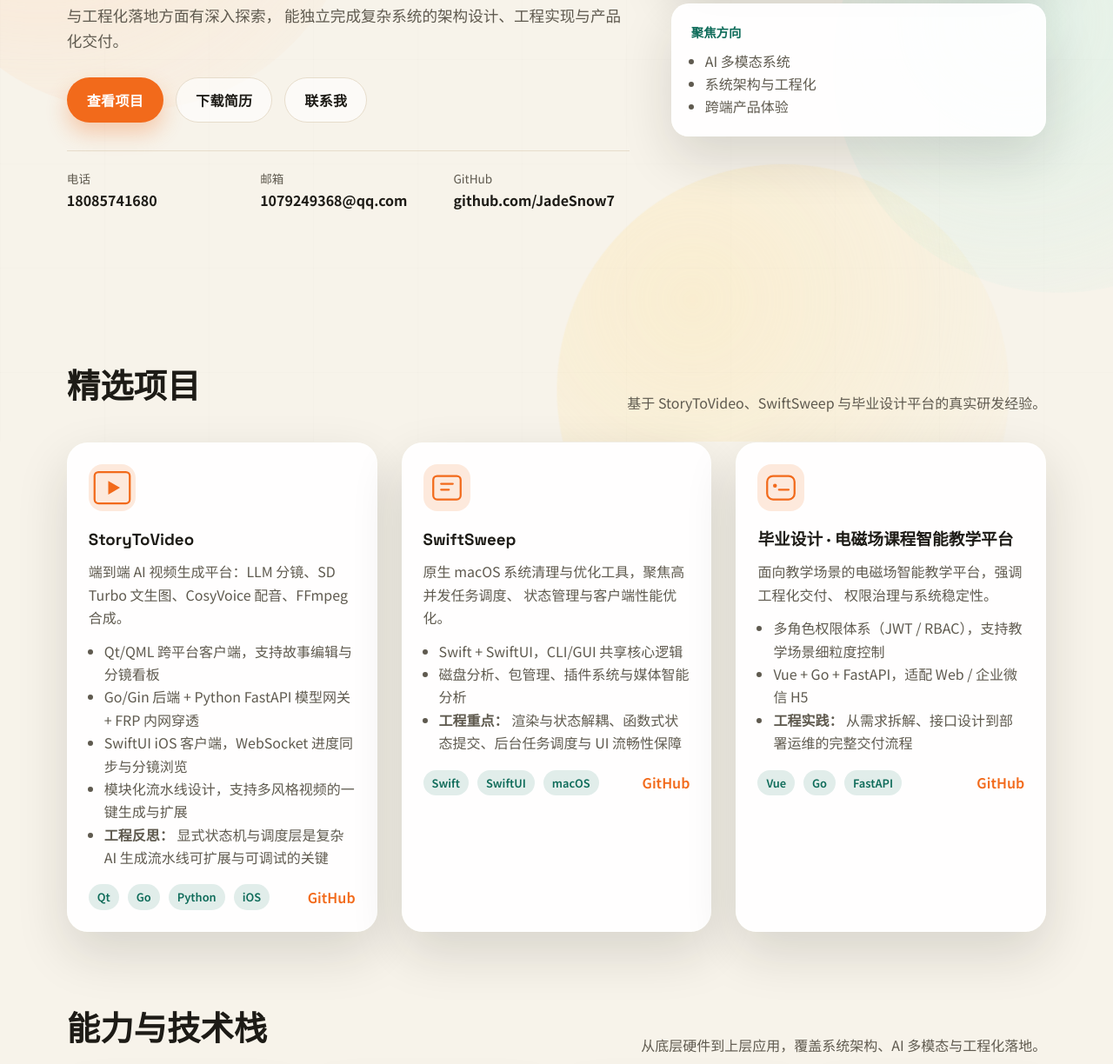
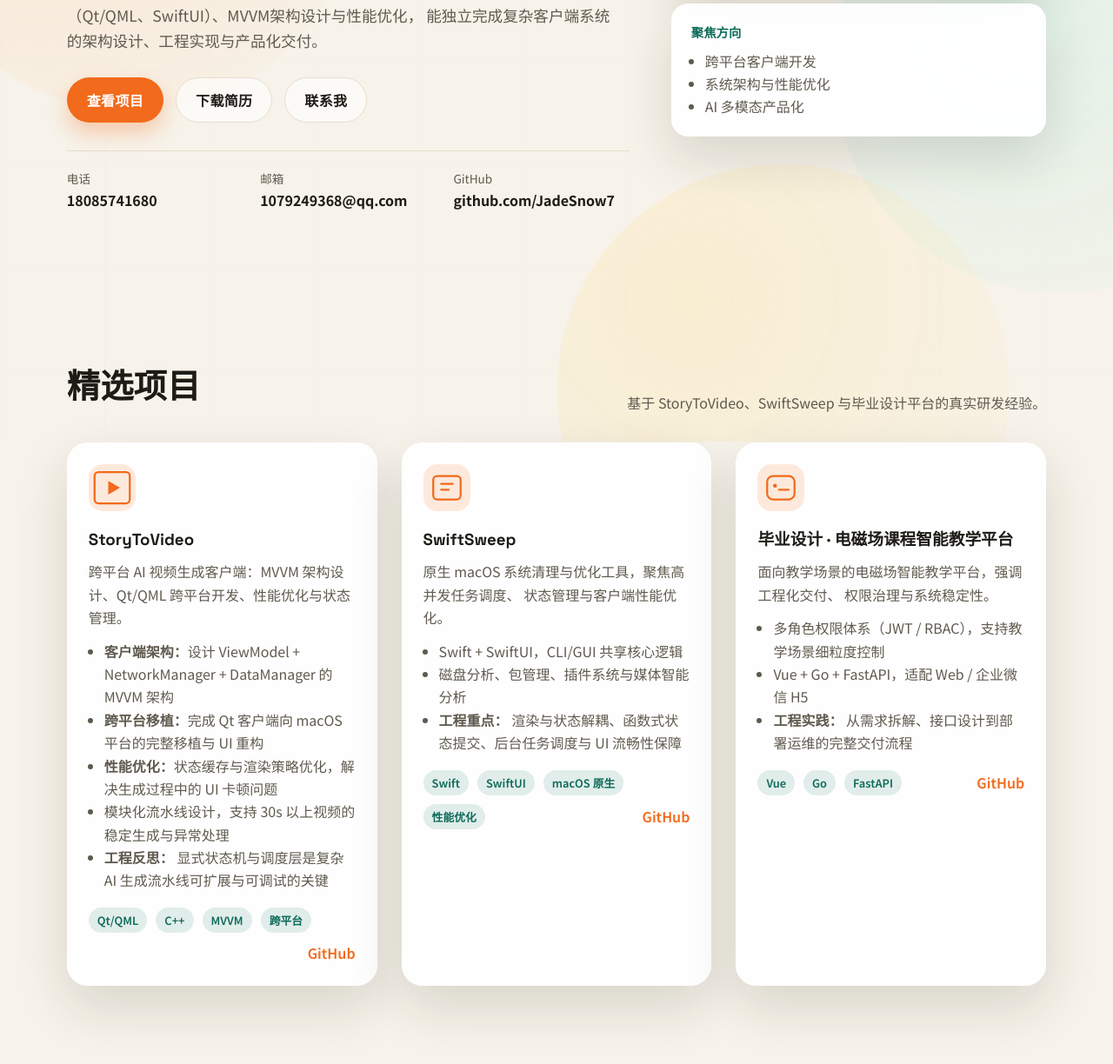
Before and after one commit to JadeSnow7/JadeSnow7.github.io, a plain HTML site: page index.html in a window 1280 px wide. Shown: the part 292-1516 px from the top of the page at 87% size. Drawn offline with Linux system fonts and the light colour scheme.

Commit message:
优化定位为客户端开发方向

```diff
--- a/index.html
+++ b/index.html
@@ -1,5 +1,6 @@
 <!DOCTYPE html>
 <html lang="zh-CN">
+
 <head>
   <meta charset="UTF-8" />
   <meta name="viewport" content="width=device-width, initial-scale=1" />
@@ -7,9 +8,12 @@
   <meta name="description" content="胡傲东个人主页：AI 多模态系统、底层系统架构与工程化实践。" />
   <link rel="preconnect" href="https://fonts.googleapis.com" />
   <link rel="preconnect" href="https://fonts.gstatic.com" crossorigin />
-  <link href="https://fonts.googleapis.com/css2?family=Noto+Sans+SC:wght@400;500;600;700&family=Space+Grotesk:wght@400;500;600;700&display=swap" rel="stylesheet" />
+  <link
+    href="https://fonts.googleapis.com/css2?family=Noto+Sans+SC:wght@400;500;600;700&family=Space+Grotesk:wght@400;500;600;700&display=swap"
+    rel="stylesheet" />
   <link rel="stylesheet" href="styles.css" />
 </head>
+
 <body>
   <div class="backdrop" aria-hidden="true">
     <span class="orb orb--one"></span>
@@ -31,15 +35,15 @@
   <main>
     <section class="hero" id="top">
       <div class="hero__content">
-        <p class="eyebrow">全栈系统工程 · AI 多模态产品化</p>
+        <p class="eyebrow">跨平台客户端开发 · 系统架构与性能优化</p>
         <h1>
           胡傲东
           <span>Hu Aodong</span>
         </h1>
         <p class="lead">
           具备从系统底层到上层应用的完整工程实践经验，
-          在 AI 多模态系统、客户端架构与工程化落地方面有深入探索，
-          能独立完成复杂系统的架构设计、工程实现与产品化交付。
+          专注于跨平台客户端开发（Qt/QML、SwiftUI）、MVVM架构设计与性能优化，
+          能独立完成复杂客户端系统的架构设计、工程实现与产品化交付。
         </p>
         <div class="hero__actions">
           <a class="btn btn--primary" href="#projects">查看项目</a>
@@ -57,7 +61,8 @@
           </div>
           <div>
             <span>GitHub</span>
-            <strong><a href="https://github.com/JadeSnow7" target="_blank" rel="noopener">github.com/JadeSnow7</a></strong>
+            <strong><a href="https://github.com/JadeSnow7" target="_blank"
+                rel="noopener">github.com/JadeSnow7</a></strong>
           </div>
         </div>
       </div>
@@ -71,9 +76,9 @@
         <div class="stat-card">
           <p>聚焦方向</p>
           <ul>
-            <li>AI 多模态系统</li>
-            <li>系统架构与工程化</li>
-            <li>跨端产品体验</li>
+            <li>跨平台客户端开发</li>
+            <li>系统架构与性能优化</li>
+            <li>AI 多模态产品化</li>
           </ul>
         </div>
       </aside>
@@ -88,18 +93,20 @@
         <article class="project-card">
           <div class="project-card__icon" aria-hidden="true">
             <svg viewBox="0 0 48 48" fill="none" xmlns="http://www.w3.org/2000/svg">
-              <path d="M6 12C6 9.79086 7.79086 8 10 8H38C40.2091 8 42 9.79086 42 12V36C42 38.2091 40.2091 40 38 40H10C7.79086 40 6 38.2091 6 36V12Z" stroke="currentColor" stroke-width="2" />
+              <path
+                d="M6 12C6 9.79086 7.79086 8 10 8H38C40.2091 8 42 9.79086 42 12V36C42 38.2091 40.2091 40 38 40H10C7.79086 40 6 38.2091 6 36V12Z"
+                stroke="currentColor" stroke-width="2" />
               <path d="M20 17L32 24L20 31V17Z" fill="currentColor" />
             </svg>
           </div>
           <div class="project-card__body">
             <h3>StoryToVideo</h3>
-            <p>端到端 AI 视频生成平台：LLM 分镜、SD Turbo 文生图、CosyVoice 配音、FFmpeg 合成。</p>
+            <p>跨平台 AI 视频生成客户端：MVVM 架构设计、Qt/QML 跨平台开发、性能优化与状态管理。</p>
             <ul>
-              <li>Qt/QML 跨平台客户端，支持故事编辑与分镜看板</li>
-              <li>Go/Gin 后端 + Python FastAPI 模型网关 + FRP 内网穿透</li>
-              <li>SwiftUI iOS 客户端，WebSocket 进度同步与分镜浏览</li>
-              <li>模块化流水线设计，支持多风格视频的一键生成与扩展</li>
+              <li><strong>客户端架构：</strong>设计 ViewModel + NetworkManager + DataManager 的 MVVM 架构</li>
+              <li><strong>跨平台移植：</strong>完成 Qt 客户端向 macOS 平台的完整移植与 UI 重构</li>
+              <li><strong>性能优化：</strong>状态缓存与渲染策略优化，解决生成过程中的 UI 卡顿问题</li>
+              <li>模块化流水线设计，支持 30s 以上视频的稳定生成与异常处理</li>
               <li>
                 <strong>工程反思：</strong>
                 显式状态机与调度层是复杂 AI 生成流水线可扩展与可调试的关键
@@ -107,10 +114,10 @@
             </ul>
           </div>
           <div class="project-card__footer">
-            <span class="tag">Qt</span>
-            <span class="tag">Go</span>
-            <span class="tag">Python</span>
-            <span class="tag">iOS</span>
+            <span class="tag">Qt/QML</span>
+            <span class="tag">C++</span>
+            <span class="tag">MVVM</span>
+            <span class="tag">跨平台</span>
             <a class="link" href="https://github.com/JadeSnow7/StoryToVideo" target="_blank" rel="noopener">GitHub</a>
           </div>
         </article>
@@ -118,7 +125,9 @@
         <article class="project-card">
           <div class="project-card__icon" aria-hidden="true">
             <svg viewBox="0 0 48 48" fill="none" xmlns="http://www.w3.org/2000/svg">
-              <path d="M14 12H34C36.2091 12 38 13.7909 38 16V32C38 34.2091 36.2091 36 34 36H14C11.7909 36 10 34.2091 10 32V16C10 13.7909 11.7909 12 14 12Z" stroke="currentColor" stroke-width="2" />
+              <path
+                d="M14 12H34C36.2091 12 38 13.7909 38 16V32C38 34.2091 36.2091 36 34 36H14C11.7909 36 10 34.2091 10 32V16C10 13.7909 11.7909 12 14 12Z"
+                stroke="currentColor" stroke-width="2" />
               <path d="M18 20H30" stroke="currentColor" stroke-width="2" stroke-linecap="round" />
               <path d="M18 26H26" stroke="currentColor" stroke-width="2" stroke-linecap="round" />
             </svg>
@@ -141,7 +150,8 @@
           <div class="project-card__footer">
             <span class="tag">Swift</span>
             <span class="tag">SwiftUI</span>
-            <span class="tag">macOS</span>
+            <span class="tag">macOS 原生</span>
+            <span class="tag">性能优化</span>
             <a class="link" href="https://github.com/JadeSnow7/SwiftSweep" target="_blank" rel="noopener">GitHub</a>
           </div>
         </article>
@@ -149,7 +159,9 @@
         <article class="project-card">
           <div class="project-card__icon" aria-hidden="true">
             <svg viewBox="0 0 48 48" fill="none" xmlns="http://www.w3.org/2000/svg">
-              <path d="M10 18C10 14.6863 12.6863 12 16 12H32C35.3137 12 38 14.6863 38 18V30C38 33.3137 35.3137 36 32 36H16C12.6863 36 10 33.3137 10 30V18Z" stroke="currentColor" stroke-width="2" />
+              <path
+                d="M10 18C10 14.6863 12.6863 12 16 12H32C35.3137 12 38 14.6863 38 18V30C38 33.3137 35.3137 36 32 36H16C12.6863 36 10 33.3137 10 30V18Z"
+                stroke="currentColor" stroke-width="2" />
               <circle cx="18" cy="22" r="2" fill="currentColor" />
               <path d="M22 26H32" stroke="currentColor" stroke-width="2" stroke-linecap="round" />
             </svg>
@@ -173,7 +185,8 @@
             <span class="tag">Vue</span>
             <span class="tag">Go</span>
             <span class="tag">FastAPI</span>
-            <a class="link" href="https://github.com/JadeSnow7/graduationDesign" target="_blank" rel="noopener">GitHub</a>
+            <a class="link" href="https://github.com/JadeSnow7/graduationDesign" target="_blank"
+              rel="noopener">GitHub</a>
           </div>
         </article>
       </div>
@@ -294,4 +307,5 @@
     <p>© Hu Aodong · Crafted for GitHub Pages</p>
   </footer>
 </body>
+
 </html>
```
